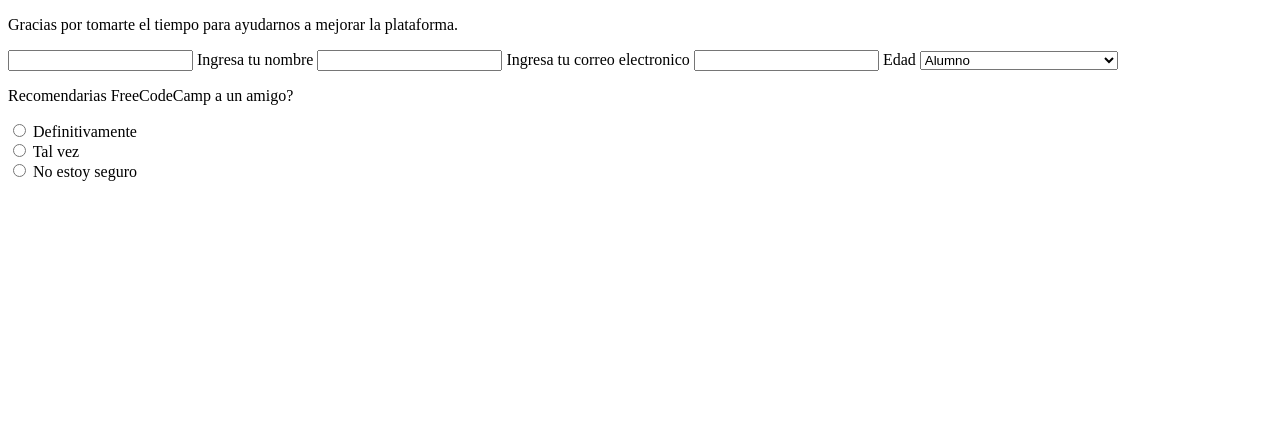
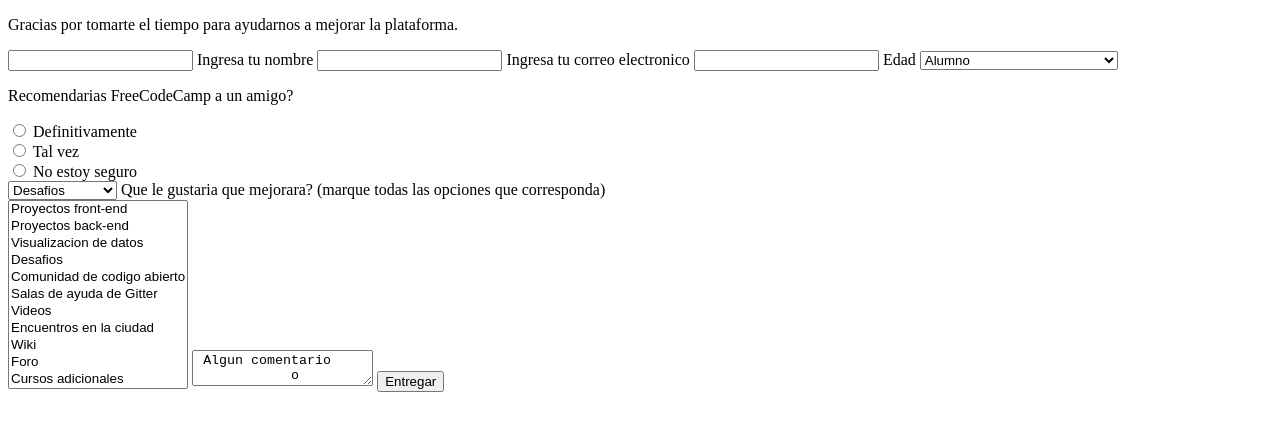
Before and after one commit to Meelaraujo/Proyecto_1, a plain HTML site: page index.html in a window 1280 px wide. Drawn offline with Linux system fonts and the light colour scheme.

Commit message:
index.html

```diff
--- a/index.html
+++ b/index.html
@@ -5,7 +5,7 @@
     <meta name="viewport" content="width=device-width, initial-scale=1.0">
     <title>Formulario de encuesta de FreeCodeCamp</title>
     <p> Gracias por tomarte el tiempo para ayudarnos a mejorar la plataforma.</p>
-    <form id="survey-form"></form>
+    <form id="survey-form">
     <input id="name" type="text">
     <label for="name">Ingresa tu nombre</label>
     <input id="email" type="text">
@@ -29,6 +29,33 @@
     <label> <input type="radio" name="form" value="No estoy seguro">
     No estoy seguro </label>
     <br>
+    <select id="dropdown">
+        <option> Desafios </option>
+        <option> Proyectos</option>
+        <option> Comunidad </option>
+        <option> Codigo abierto </option>
+    </select>
+    <label for="form"> Que le gustaria que mejorara? (marque todas las
+        opciones que corresponda) </label>
+        <br>
+        <select id="form" name="form" multiple size="11">
+            <option value="Proyectos front-end"> Proyectos front-end</option>
+            <option value="Proyectos back-end"> Proyectos back-end</option>
+            <option value="Visualizacion de datos"> Visualizacion de datos</option>
+            <option value="Desafios"> Desafios </option>
+            <option value="Comunidad de codigo abierto"> Comunidad de codigo abierto</option>
+            <option value="Salas de ayuda de Gitter"> Salas de ayuda de Gitter</option>
+            <option value="Videos"> Videos</option>
+            <option value="Encuentrso en la ciudad"> Encuentros en la ciudad</option>
+            <option value="Wiki"> Wiki</option>
+            <option value="Foro"> Foro</option>
+            <option value="Cursos adicionales"> Cursos adicionales</option>
+        </select>
+        <textarea id="comentarios" name="comentarios"> Algun comentario
+            o sugerencia? </textarea>
+            <button type="submit"> Entregar </button>
+    </form>
+
 </head>
 <body>
 
```
